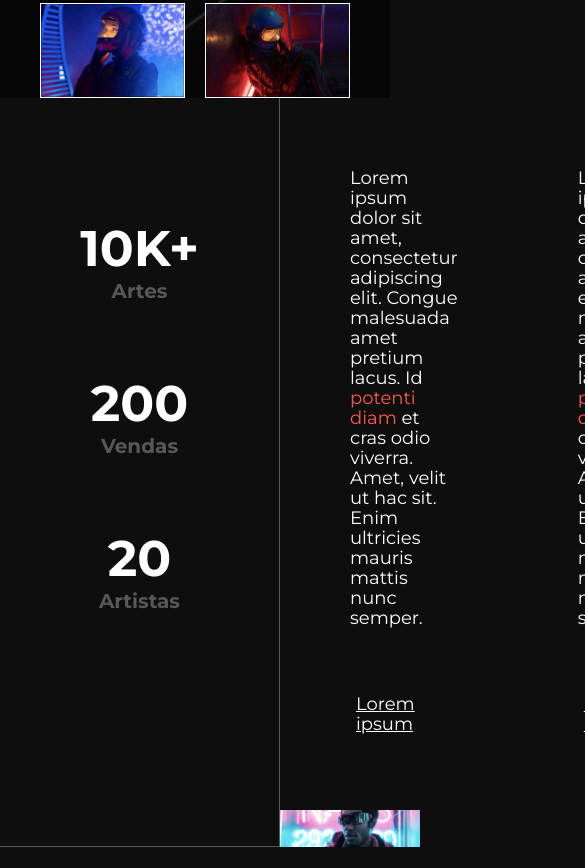
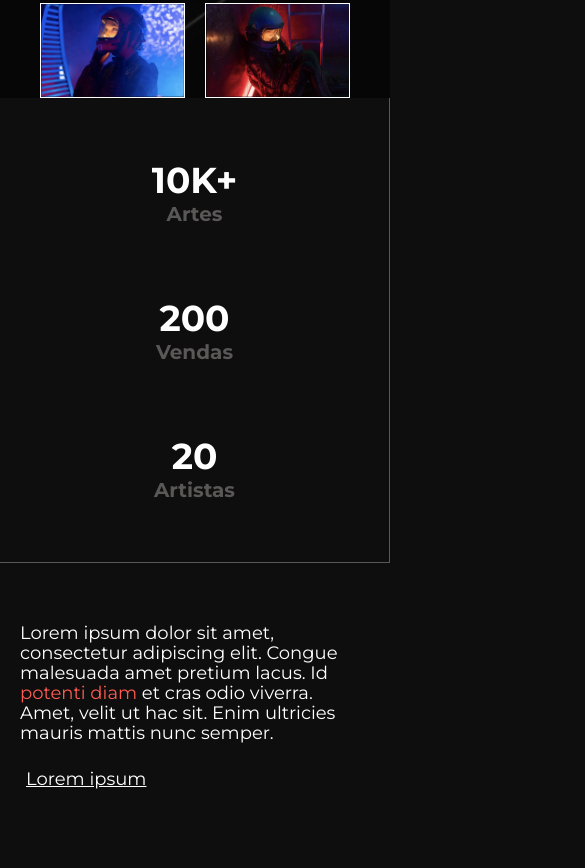
Before and after one commit to rubensgabriel/Rocket-NFTs, a plain HTML site: page index.html in a window 390 px wide. Shown: the part 1576-2444 px from the top of the page, 585 px wide, since content can reach past the window. Drawn offline with Linux system fonts and the light colour scheme; files whose address does not match are found by name.

Commit message:
responsivo primeira parte do main

```diff
--- a/css/main.css
+++ b/css/main.css
@@ -1,6 +1,6 @@
 .descritivo {
   display: grid;
-  grid-template-columns: 280px 1fr 1fr;
+  grid-template-columns: minmax(1fr, 280px) 1fr 1fr;
   grid-template-rows: 1fr auto;
   margin-bottom: 150px;
 }
@@ -59,3 +59,60 @@
 .foto-larga {
   grid-column: 2/4;
 }
+
+/* ================= RESPONSIVO =================== */
+@media (max-width: 1100px) {
+  .dados {
+    padding: 100px 40px;
+  }
+  .texto {
+    gap: 80px;
+  }
+}
+
+@media (max-width: 980px) {
+  .dados span {
+    font-size: 36px;
+  }
+  .texto {
+    padding: 100px 40px;
+  }
+}
+
+@media (max-width: 800px) {
+  .dados {
+    grid-column: 1/2;
+    grid-row: 1/2;
+  }
+  .foto-larga {
+    grid-column: 1/4;
+  }
+}
+
+@media (max-width: 750px) {
+  .texto {
+    flex-wrap: wrap;
+  }
+  .texto > div a {
+    display: inline-block;
+    margin-top: 20px;
+  }
+}
+
+@media (max-width: 560px) {
+  .descritivo {
+    grid-template-columns: 1fr;
+  }
+  .dados {
+    grid-column: 1;
+    padding: 60px 20px;
+  }
+  .texto {
+    grid-column: 1;
+    padding: 60px 20px;
+  }
+  .foto-larga {
+    height: 250px;
+    object-fit: cover;
+  }
+}
```
